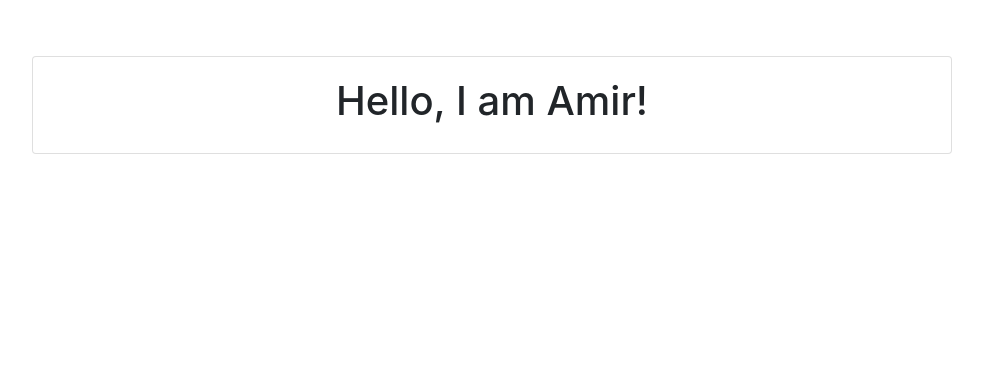
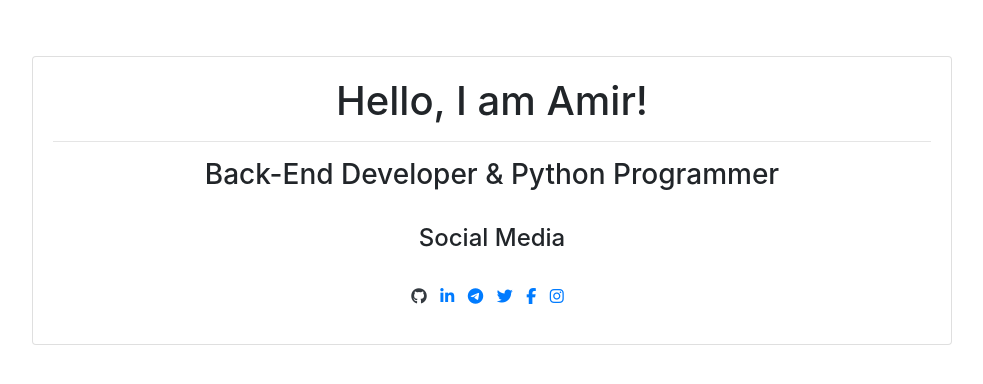
Before and after one commit to BlackIQ/BlackIQ.ir, a plain HTML site: page app/templates/index.html in a window 1280 px wide. Shown: the whole page, without its empty margins (148-1131 px from the left). Drawn offline with nearby package versions, Linux system fonts and the light colour scheme.

Commit message:
Working on icons

```diff
--- a/app/templates/index.html
+++ b/app/templates/index.html
@@ -22,7 +22,32 @@
                     <div class="col-md-10">
                         <div class="card">
                             <div class="card-body">
-                                <h1>Hello, I am Amir!</h1>
+                                <div>
+                                    <h1>Hello, I am Amir!</h1>
+                                </div>
+                                <hr>
+                                <div>
+                                    <h3>Back-End Developer & Python Programmer</h3>
+                                </div>
+                                <br>
+                                <div>
+                                    <h4>Social Media</h4>
+                                    <br>
+                                    <p>
+                                        <a href="#" class="text-dark"><i class="fa fa-github"></i></a>
+                                        &nbsp;
+                                        <a href="#"><i class="fa fa-linkedin"></i></a>
+                                        &nbsp;
+                                        <a href="#"><i class="fa fa-telegram"></i></a>
+                                        &nbsp;
+                                        <a href="#"><i class="fa fa-twitter"></i></a>
+                                        &nbsp;
+                                        <a href="#"><i class="fa fa-facebook"></i></a>
+                                        &nbsp;
+                                        <a href="#"><i class="fa fa-instagram"></i></a>
+                                        &nbsp;
+                                    </p>
+                                </div>
                             </div>
                         </div>
                     </div>
```
